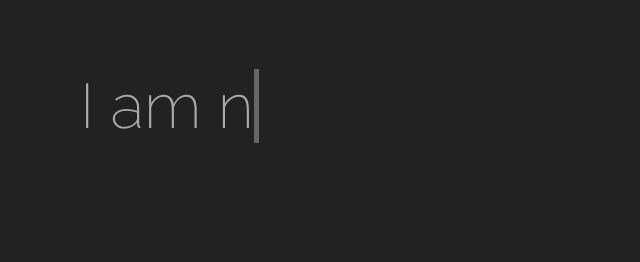
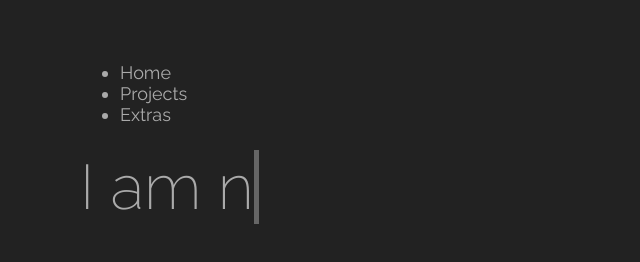
Before and after one commit to AlexAarmeniei/alexaarmeniei.github.io, a plain HTML site: page index.html in a window 1280 px wide. Shown: the whole page, without its empty margins (0-640 px from the left). Drawn offline with Linux system fonts and the light colour scheme.

Commit message:
Start nav

```diff
--- a/index.html
+++ b/index.html
@@ -14,7 +14,15 @@
     <title>My Portfolio</title>
   </head>
   <body>
-    <header></header>
+    <header>
+      <nav class="nav" name="navigation">
+        <ul class="navEl">
+          <li class="active">Home</li>
+          <li>Projects</li>
+          <li>Extras</li>
+        </ul>
+      </nav>
+    </header>
     <main>
       <h1>
         I am
```
